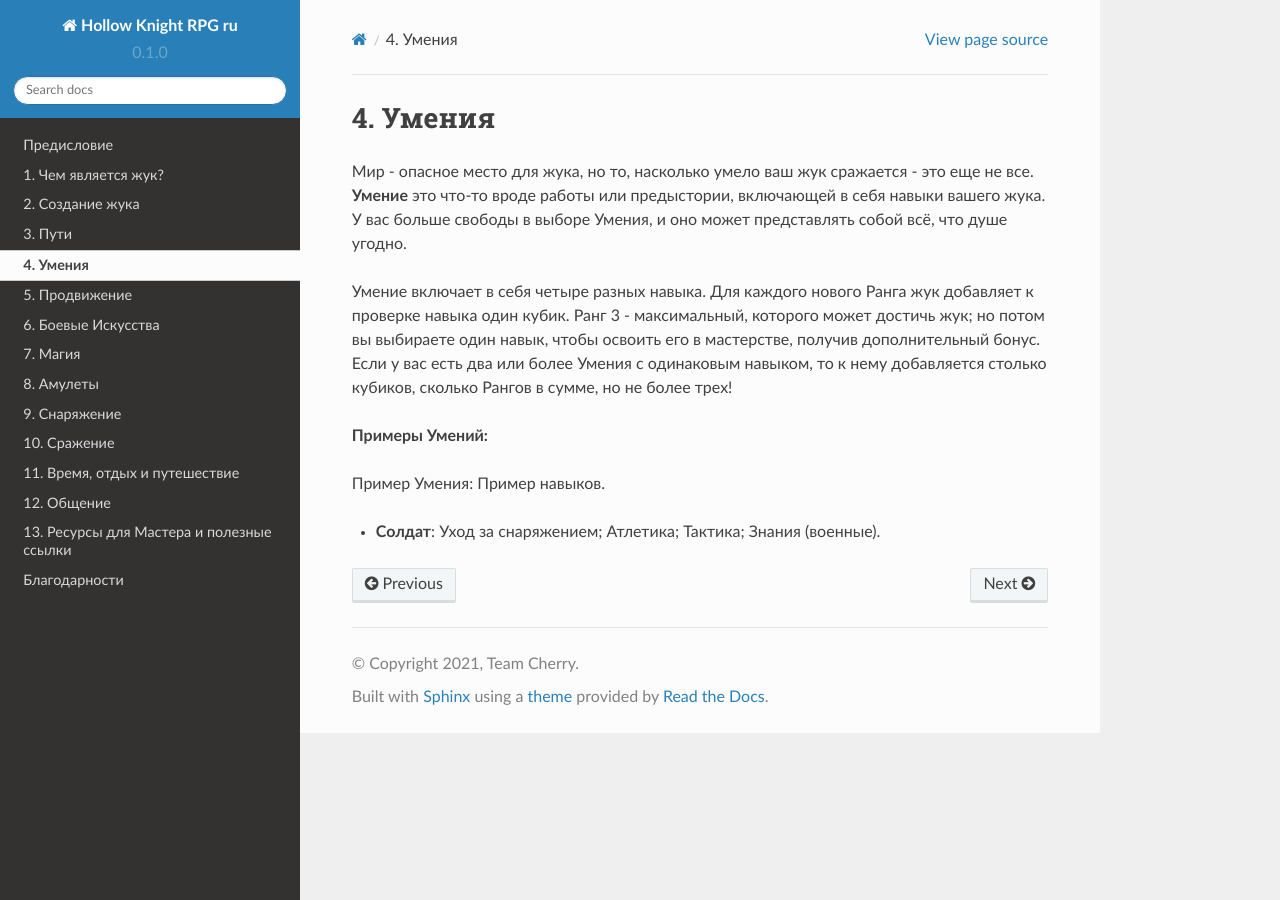
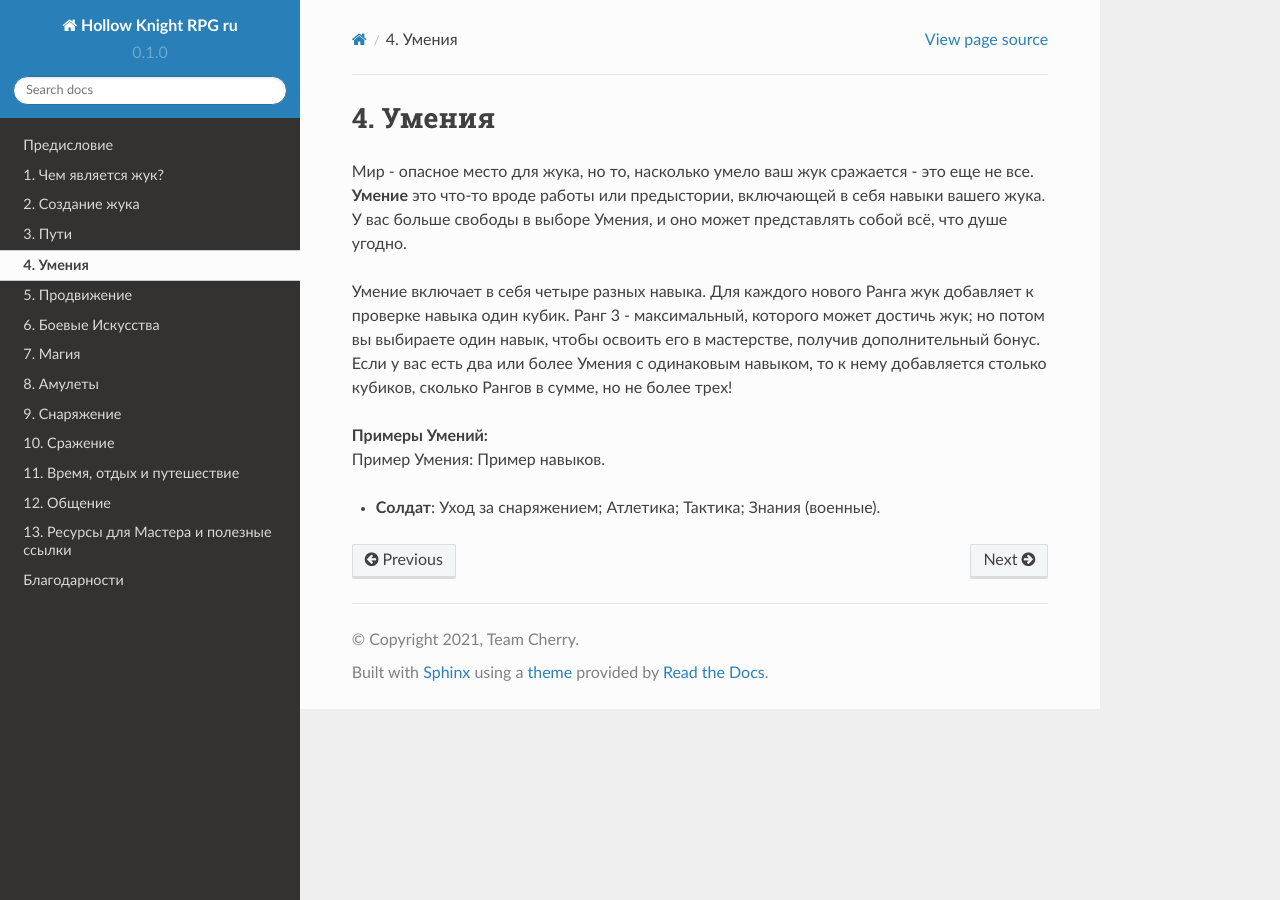
Before and after one commit to LazySelkie/hollow-knight-rpg-ru, a Sphinx documentation site: the page built from docs/source/proficiencies.rst, in a window 1280 px wide. Built offline with Sphinx 7.4.7 and the Read the Docs theme 2.0.0, drawn with Linux system fonts in a browser that asks for light colours.

```diff
--- a/docs/source/proficiencies.rst
+++ b/docs/source/proficiencies.rst
@@ -6,8 +6,7 @@
 
 Умение включает в себя четыре разных навыка. Для каждого нового Ранга жук добавляет к проверке навыка один кубик. Ранг 3 - максимальный, которого может достичь жук; но потом вы выбираете один навык, чтобы освоить его в мастерстве, получив дополнительный бонус. Если у вас есть два или более Умения с одинаковым навыком, то к нему добавляется столько кубиков, сколько Рангов в сумме, но не более трех!
 
-**Примеры Умений:**
-
+| **Примеры Умений:**
 | Пример Умения: Пример навыков.
 
 * **Солдат**: Уход за снаряжением; Атлетика; Тактика; Знания (военные).
```
